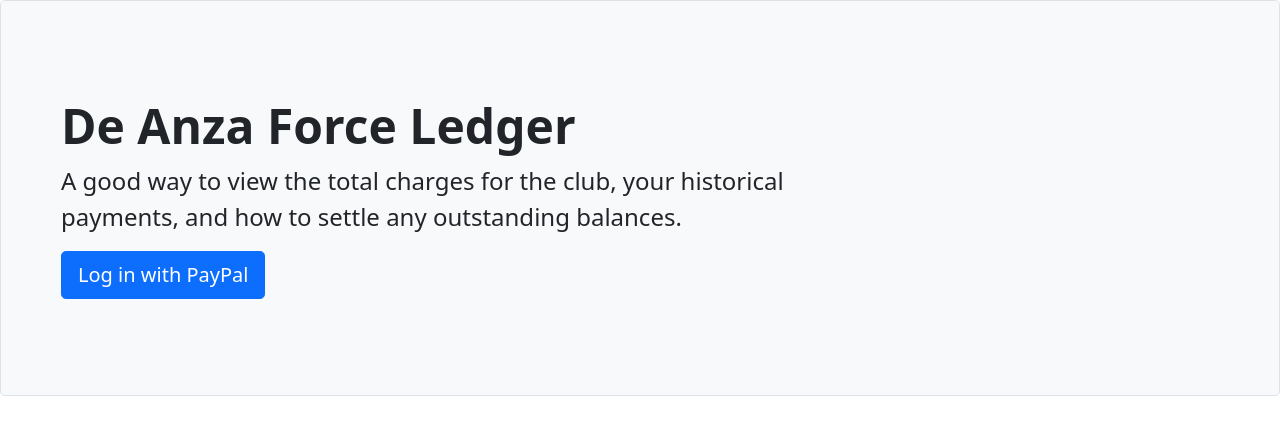
After one commit to rbriski/force, a Flask app: page / in a window 1280 px wide. The commit adds this page. Shown: the top 435 px of the page. Run offline with Flask 2, Linux system fonts and the light colour scheme; parts of the project's set-up code (start-up, migrations or seed data) failed here and were passed over.

Commit message:
Starting to add Paypal auth flow

```diff
--- a/force.py
+++ b/force.py
@@ -1,5 +1,5 @@
 from flask import Flask
-from flask import render_template, abort
+from flask import render_template, abort, request, redirect, url_for
 import arrow
 import at_db as db
 import functools
@@ -8,6 +8,10 @@ import math
 import os
 import sentry_sdk
 from sentry_sdk.integrations.flask import FlaskIntegration
+import urllib.parse
+import requests
+from requests.auth import HTTPBasicAuth
+from pprint import pprint
 
 # Returns None on no value, which is what I want
 sentry_dsn = os.environ.get("SENTRY_DSN")
@@ -59,6 +63,43 @@ def humanize(date):
     return dt.humanize()
 
 
+@app.route("/")
+def index():
+    scopes = "openid email"
+    client_id = os.environ["PAYPAL_CLIENT_ID"]
+    return_url = os.environ["AUTH_RETURN_URL"]
+    url = "https://www.sandbox.paypal.com/connect"
+    params = {
+        "flowEntry": "static",
+        "scope": scopes,
+        "client_id": client_id,
+        "redirect_uri": return_url,
+        "response_type": "code",
+        "fullPage": "true",
+    }
+    login_url = "?".join([url, urllib.parse.urlencode(params)])
+    return render_template("index.html", login_url=login_url)
+
+
+@app.route("/auth", methods=["GET"])
+def auth():
+    args = request.args
+    code = args.get("code", default=None, type=str)
+
+    if code is None:
+        redirect(url_for("index"), code=302)
+
+    client_id = os.environ["PAYPAL_CLIENT_ID"]
+    secret = os.environ["PAYPAL_SECRET"]
+    r = requests.post(
+        os.environ["PAYPAL_AUTH_ENDPOINT"],
+        data={"grant_type": "authorization_code", "code": code},
+        auth=HTTPBasicAuth(client_id, secret),
+    )
+
+    pprint(r.json())
+
+
 @app.route("/<rec_id>")
 def player_ledger(rec_id=None):
     # Home page is a 404
--- a/requirements.txt
+++ b/requirements.txt
@@ -1,4 +1,5 @@
 flask
+requests
 pyairtable
 python-dotenv
 arrow
--- /dev/null
+++ b/templates/index.html
@@ -0,0 +1,16 @@
+{% extends "layout.html" %}
+{% block title %}Sign in{% endblock %}
+{% block content %}
+
+<div class="p-5 mb-4 bg-light border rounded-3">
+    <div class="container-fluid py-5">
+        <h1 class="display-5 fw-bold">De Anza Force Ledger</h1>
+        <p class="col-md-8 fs-4">
+            A good way to view the total charges for the club, your historical payments, and how to settle any
+            outstanding balances.
+        </p>
+        <a href="{{ login_url }}" class="btn btn-primary btn-lg" role="button">Log in with PayPal</a>
+    </div>
+</div>
+
+{% endblock %}
--- /dev/null
+++ b/templates/layout.html
@@ -0,0 +1,22 @@
+<!doctype html>
+<html lang="en">
+
+<head>
+    {% block head %}
+    <!-- Required meta tags -->
+    <meta charset="utf-8">
+    <meta name="viewport" content="width=device-width, initial-scale=1">
+
+    <!-- Bootstrap CSS -->
+    <link href="https://cdn.jsdelivr.net/npm/bootstrap@5.1.3/dist/css/bootstrap.min.css" rel="stylesheet"
+        integrity="sha384-1BmE4kWBq78iYhFldvKuhfTAU6auU8tT94WrHftjDbrCEXSU1oBoqyl2QvZ6jIW3" crossorigin="anonymous">
+
+    <title>{% block title %}{% endblock %} - Force Ledger</title>
+    {% endblock %}
+</head>
+
+<body>
+    <div id="container">{% block content %}{% endblock %}</div>
+</body>
+
+</html>
```
Also changed, not shown: templates/ledger.html (+5 -24 lines).
